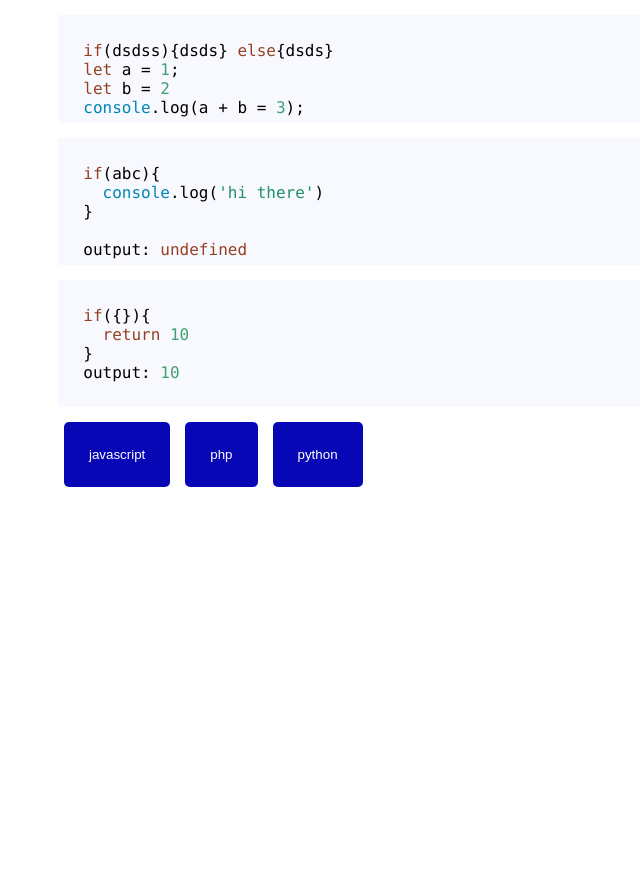
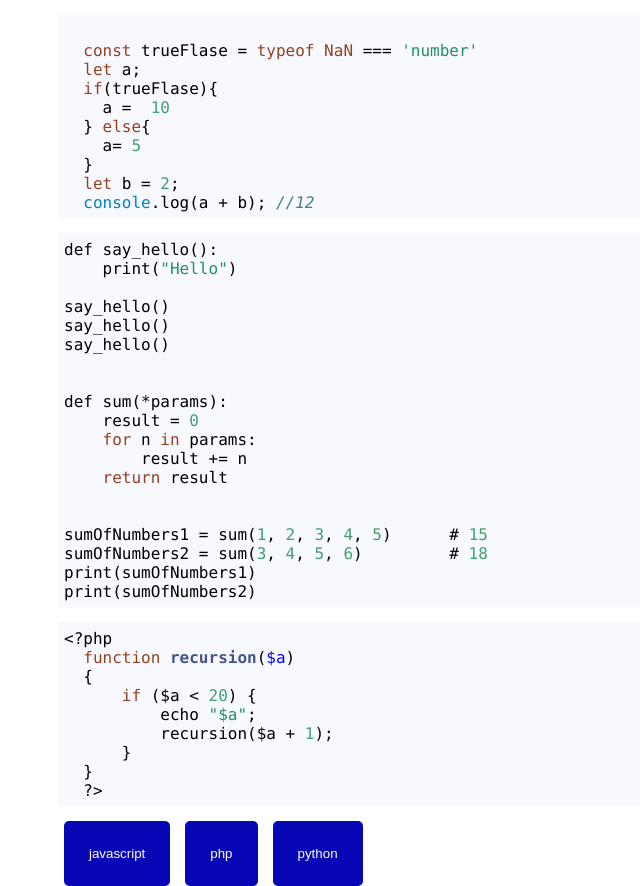
Before and after one commit to sasha4ox/TrueFalser, a React (Create React App) app: page / in a window 1280 px wide. Shown: the whole page, without its empty margins (0-640 px from the left). Before the commit the page ends 800 px from the top, so only its background shows below. Built offline with nearby package versions, Linux system fonts and the light colour scheme.

Commit message:
syntax lighter

```diff
--- a/src/App.js
+++ b/src/App.js
@@ -1,26 +1,47 @@
 import React, { useState, useCallback } from "react";
 import { useDispatch } from "react-redux";
-import { clickOnText } from "./actions/click";
 import SyntaxHighlighter from "react-syntax-highlighter";
 import { docco } from "react-syntax-highlighter/dist/esm/styles/hljs";
 function App() {
   const codeString = `
-  if(dsdss){dsds} else{dsds}
-  let a = 1;
-  let b = 2
-  console.log(a + b = 3);`;
-  const codeString2 = `
-  if(abc){
-    console.log('hi there')
+  const trueFlase = typeof NaN === 'number'
+  let a;
+  if(trueFlase){
+    a =  10
+  } else{
+    a= 5
   }
+  let b = 2;
+  console.log(a + b); //12`;
+  const codeString2 = `def say_hello():
+    print("Hello")
 
-  output: undefined`;
-  const codeString3 = `
-  if({}){
-    return 10
+say_hello()
+say_hello()
+say_hello()
+
+
+def sum(*params):
+    result = 0
+    for n in params:
+        result += n
+    return result
+
+
+sumOfNumbers1 = sum(1, 2, 3, 4, 5)      # 15
+sumOfNumbers2 = sum(3, 4, 5, 6)         # 18
+print(sumOfNumbers1)
+print(sumOfNumbers2)
+`;
+  const codeString3 = `<?php
+  function recursion($a)
+  {
+      if ($a < 20) {
+          echo "$a";
+          recursion($a + 1);
+      }
   }
-  output: 10
- `;
+  ?>`;
   const dispatch = useDispatch();
   const [codeLanguages, setCodeLanguages] = useState("javascript");
   const changeCodeLanguages = useCallback((event) => {
```
